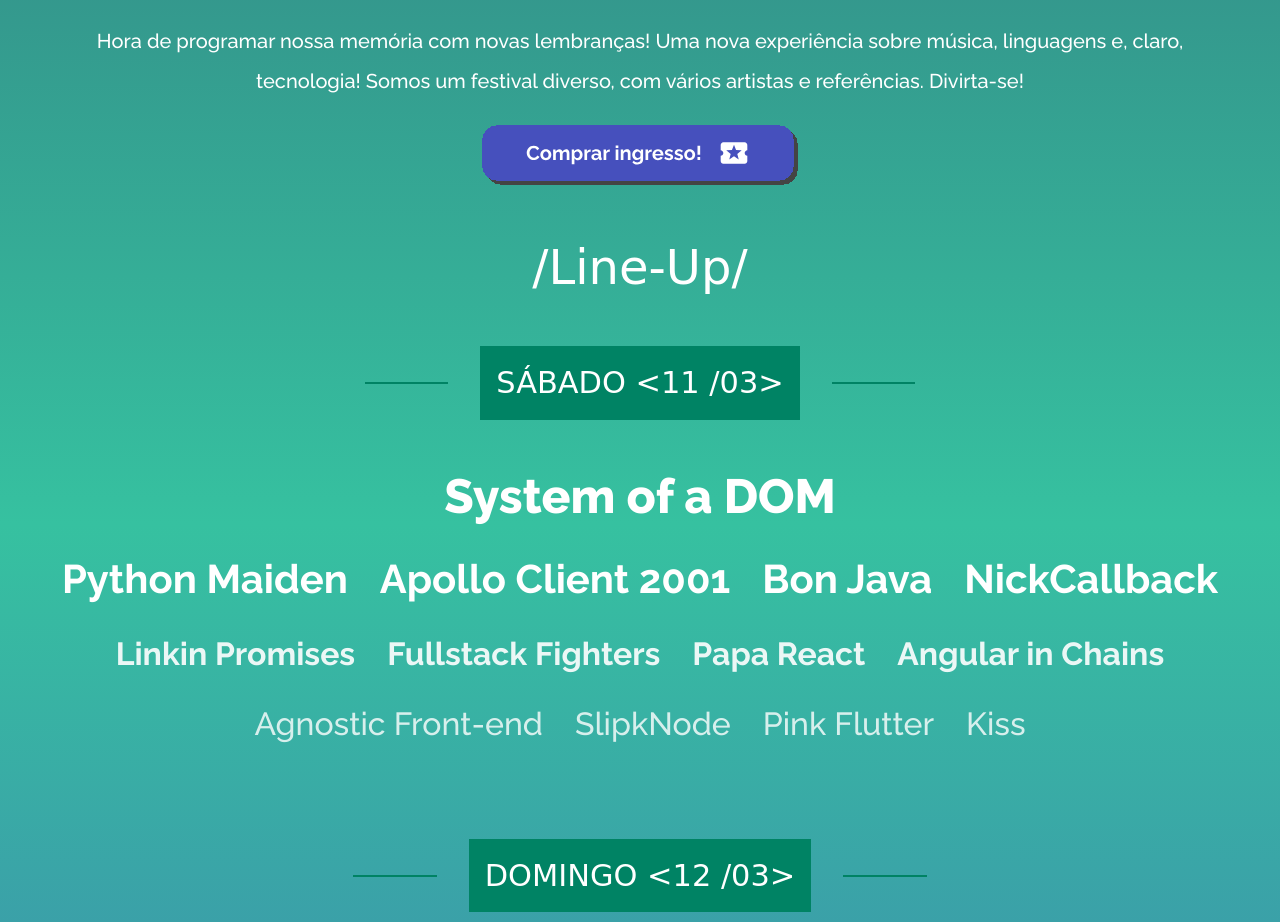
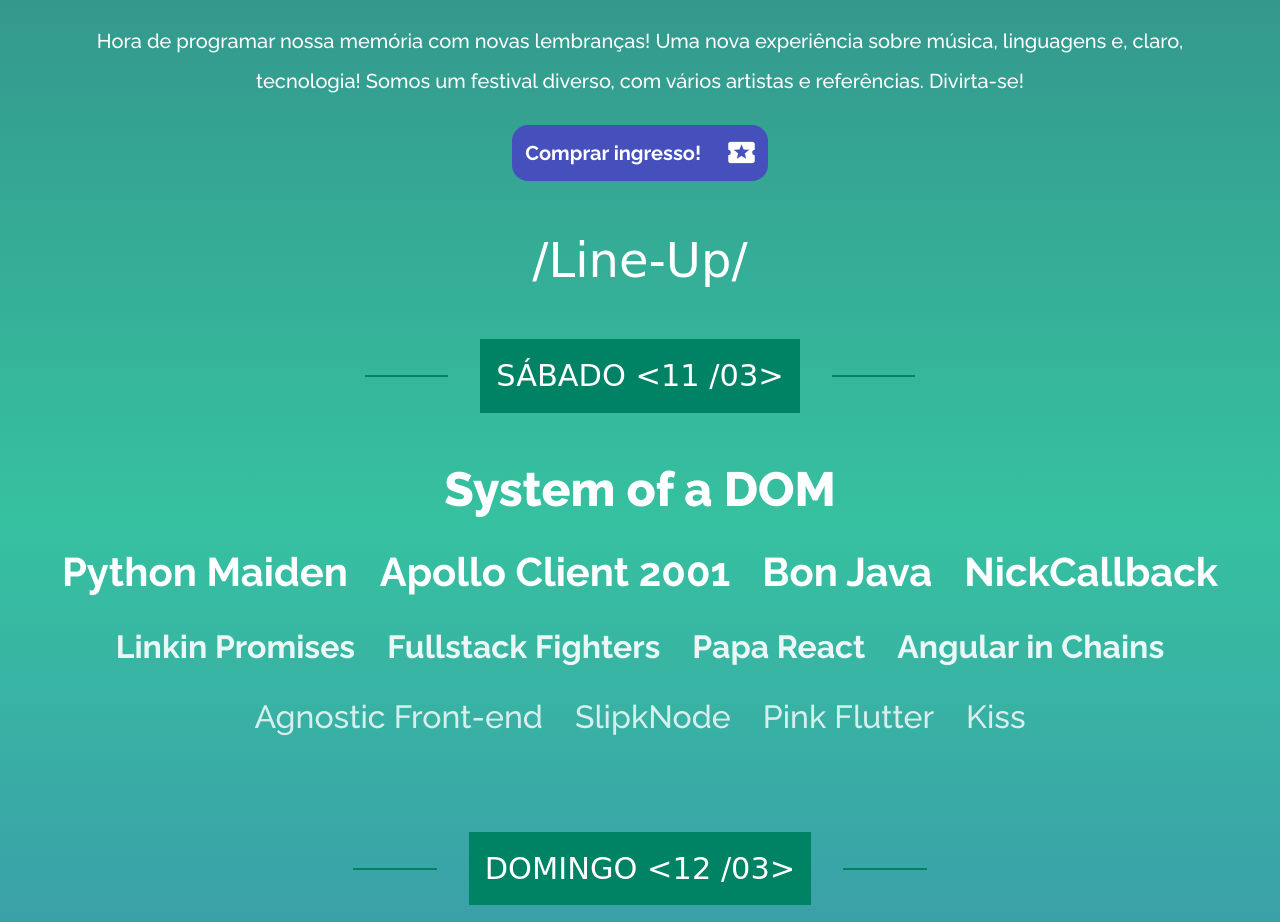
Before and after one commit to Feehh32/projeto-codechella, a plain HTML site: page index.html in a window 1280 px wide. Shown: the part 1028-1950 px from the top of the page. Drawn offline with Linux system fonts and the light colour scheme; a web font is replaced by a local one.

Commit message:
Fazendo pequenas alterações

```diff
--- a/index.html
+++ b/index.html
@@ -65,9 +65,9 @@
                     sobre música, linguagens e, claro, tecnologia! Somos um festival diverso, com vários artistas e
                     referências. Divirta-se!
                 </p>
-                <a href="#" class="informativo__botao">
-                    <img src="./assets/btn-ingresso-home.svg" alt="botao comprar ingresso"
-                        class="informativo__botao--imagem">
+                <a href="./ingresso-formulario.html" class="informativo__botao">
+                    Comprar ingresso!
+                    <img src="./assets/ingresso-botao.png" alt="ingresso">
                 </a>
             </div>
         </section>
--- a/styles/destaque.css
+++ b/styles/destaque.css
@@ -39,6 +39,28 @@
     text-align: center;
 }
 
+.informativo__botao {
+    display: flex;
+    width: 256px;
+    height: 56px;
+    background-color: var(--roxo-boreal);
+    border-radius: 16px;
+    font-size: 1.25rem;
+    font-weight: 700;
+    line-height: 40px;
+    color: var(--cor-da-fonte);
+    text-decoration: none;
+    align-items: center;
+    justify-content: space-around;
+}
+
+.informativo__botao:hover {
+    transform: scale(1.2);
+    transition: 500ms;
+    box-shadow: 4px 4px 0 #444444;
+}
+
+
 /* versão tablets */
 
 @media screen and (min-width: 768px){
```
Also changed, not shown: assets/btn-ingresso-home.svg (deleted), assets/ingresso-botao.png (added).
